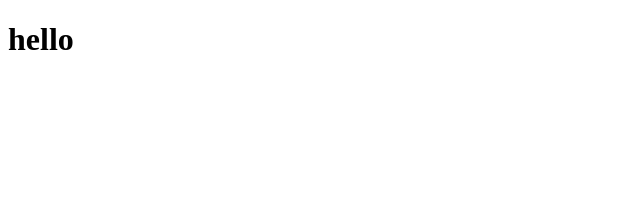
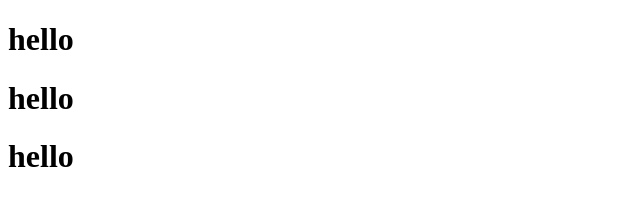
Before and after one commit to deepak507/firstRepo, a plain HTML site: page index.html in a window 1280 px wide. Shown: the whole page, without its empty margins (0-640 px from the left). Drawn offline with Linux system fonts and the light colour scheme.

Commit message:
copy cmd of h1

```diff
--- a/index.html
+++ b/index.html
@@ -11,6 +11,8 @@
 <body>
     <div>
         <h1>hello</h1>
+        <h1>hello</h1>
+        <h1>hello</h1>
     </div>
 </body>
 
```
